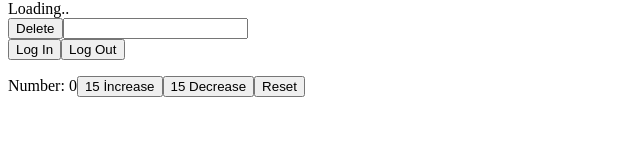
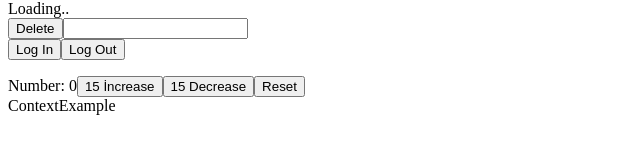
Before and after one commit to furkansylu97/TypeScript_Works, a React (Vite) app in the folder ReactTypeScript/: page / in a window 1280 px wide. Shown: the part 350-504 px from the top of the page, without its empty margins (0-640 px from the left). Built offline with nearby package versions, Linux system fonts and the light colour scheme.

Commit message:
ContextExapmle component was created and contents were written

```diff
--- a/ReactTypeScript/src/App.tsx
+++ b/ReactTypeScript/src/App.tsx
@@ -1,4 +1,5 @@
 import './App.css'
+import ContextExample from './components/ContextExample'
 import EventActions from './components/EventActions'
 import Home from './components/Home'
 import Instructor from './components/Instructor'
@@ -6,6 +7,7 @@ import InstructorList from './components/InstructorList'
 import LoginCheck from './components/LoginCheck'
 import ReducerExample from './components/ReducerExample'
 import Request from './components/Request'
+import { ThemeContextProvider } from './components/ThemeContex'
 
 function App() {
 
@@ -38,6 +40,9 @@ function App() {
       <EventActions />
       <LoginCheck />
       <ReducerExample />
+      <ThemeContextProvider>
+        <ContextExample />
+      </ThemeContextProvider>
     </>
   )
 }
--- /dev/null
+++ b/ReactTypeScript/src/components/ContextExample.tsx
@@ -0,0 +1,9 @@
+import React from 'react'
+
+function ContextExample() {
+  return (
+    <div>ContextExample</div>
+  )
+}
+
+export default ContextExample
```
